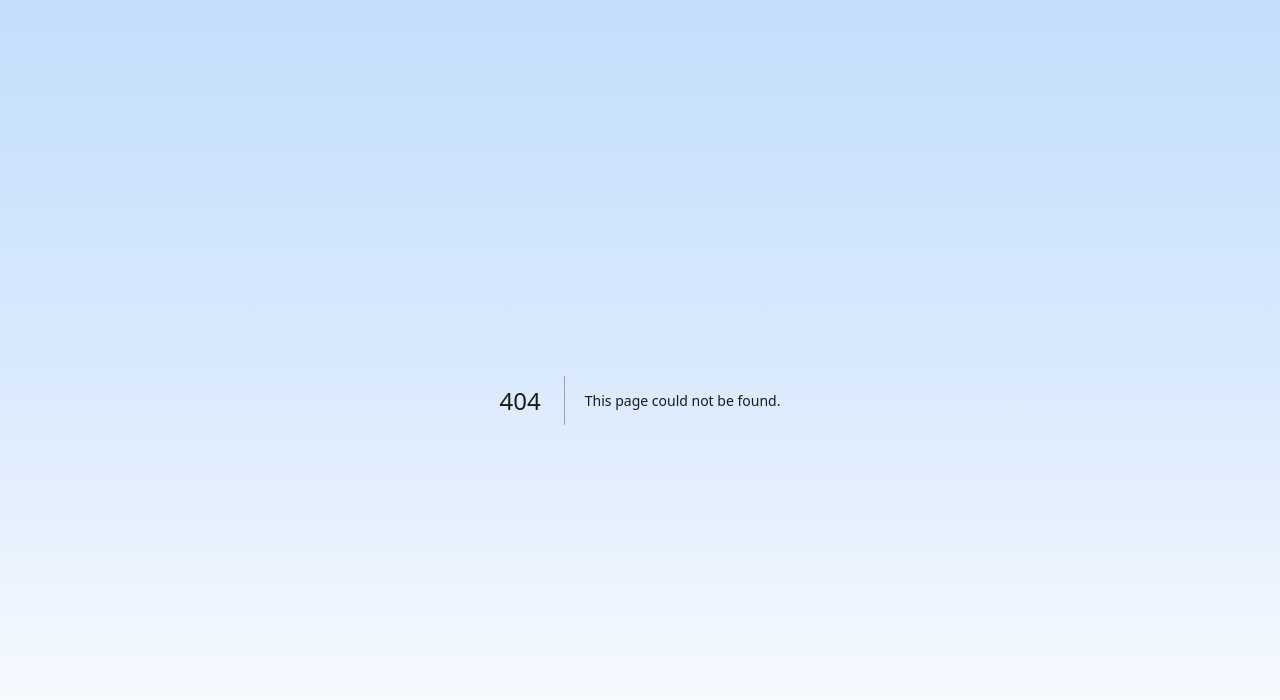
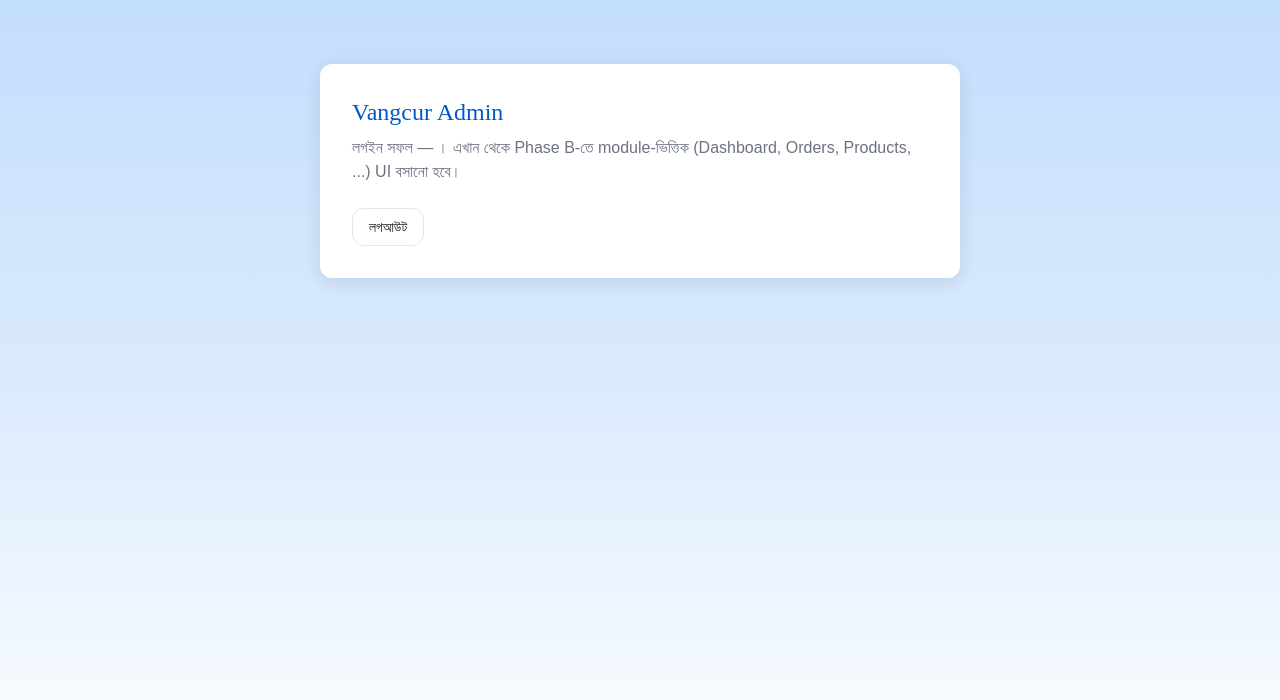
Before and after one commit to MehediVibeCoding/Mehediadmin, a Next.js app: page / in a window 1280 px wide. Before the commit this address had no page. Shown: the top 700 px of the page. Built offline with nearby package versions, Linux system fonts and the light colour scheme; no server answers.

Commit message:
Add files via upload

```diff
--- /dev/null
+++ b/app/page.tsx
@@ -0,0 +1,32 @@
+import { createClient } from '@/lib/supabase/server';
+import { logout } from '@/app/actions/auth';
+
+export default async function DashboardPage() {
+  const supabase = await createClient();
+  const {
+    data: { user },
+  } = await supabase.auth.getUser();
+
+  return (
+    <div className="mx-auto max-w-2xl px-4 py-16">
+      <div className="rounded-brand bg-brand-surface p-8 shadow-sh2">
+        <h1 className="mb-2 font-display text-2xl text-brand-primary">
+          Vangcur Admin
+        </h1>
+        <p className="mb-6 text-muted">
+          লগইন সফল — {user?.email}। এখান থেকে Phase B-তে module-ভিত্তিক
+          (Dashboard, Orders, Products, ...) UI বসানো হবে।
+        </p>
+
+        <form action={logout}>
+          <button
+            type="submit"
+            className="rounded-brand border border-border-base px-4 py-2 text-sm font-medium text-ink transition-brand hover:border-brand-primary"
+          >
+            লগআউট
+          </button>
+        </form>
+      </div>
+    </div>
+  );
+}
```
